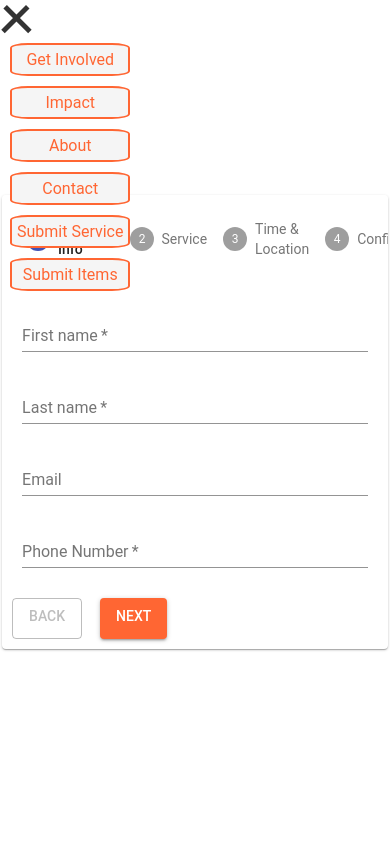
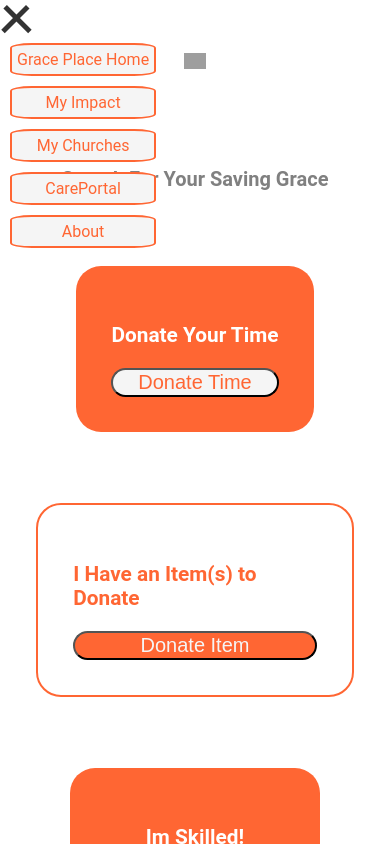
Before and after one commit to Christopher-Willis/CareProject, a React (Create React App) app in the folder client/: page / in a window 390 px wide. Both pictures are taken after a click on the element 17 px from the left and 19 px from the top of the page. Shown: the top 844 px of the page. Built offline with nearby package versions, Linux system fonts and the light colour scheme; grey boxes are pictures that could not be loaded.

Commit message:
update hamburger

```diff
--- a/client/src/App.js
+++ b/client/src/App.js
@@ -3,6 +3,7 @@ import Form from './components/FormStepper/FormStepper';
 import { BrowserRouter as Router, Route, Link } from "react-router-dom";
 import './App.css';
 import Hamburger from './components/hamburger'
+import landingPage from './components/landingPage'
 // import Landing from './components/landingPage'
 
 function App() {
@@ -11,7 +12,7 @@ function App() {
       <div>
         <Hamburger/>
         <div className="App-header">
-        <Route path="/" exact component={Form} />
+        <Route path="/" exact component={landingPage} />
         {/* <Route path="/login" exact component={LogIn} />
         <Route path="/schedule" component={Calendar} /> */}
       </div>
--- a/client/src/components/hamburger.js
+++ b/client/src/components/hamburger.js
@@ -1,4 +1,5 @@
 import React from 'react';
+import { Link } from "react-router-dom";
 import './landingPage.css';
 
 
@@ -37,12 +38,11 @@ class Hamburger extends React.Component {
             extendedBar=
                 <div id="popup_window">
                     <nav className="nv">
-                        <a className="r" href="#">Get Involved</a>
-                        <a href="#">Impact</a>
-                        <a href = "#"> About</a>
-                        <a href ="#">Contact</a>
-                        <a href="Submit Sevice">Submit Service</a>
-                        <a href="Submit Items">Submit Items</a>
+                        <Link className="r" to="/">Grace Place Home</Link>
+                        <Link to="/">My Impact</Link>
+                        <Link to = "/">My Churches</Link>
+                        <a href ="https://careportal.org/" target="_blank">CarePortal</a>
+                        <Link href ="/">About</Link>
                     </nav>
                 </div>
         }else{
```
